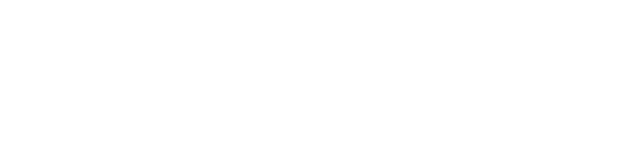
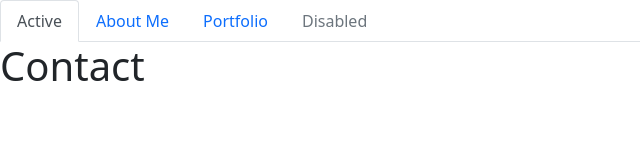
Before and after one commit to Jah495/HW-2-portfolio, a plain HTML site: page Work/contact.html in a window 1280 px wide. Shown: the whole page, without its empty margins (0-640 px from the left). Drawn offline with nearby package versions, Linux system fonts and the light colour scheme.

Commit message:
added navbar with tabs, added bootstrap to all three tabs, connedcted all three tabs to each other with tab bar

```diff
--- a/Work/contact.html
+++ b/Work/contact.html
@@ -4,9 +4,24 @@
     <meta charset="UTF-8">
     <meta name="viewport" content="width=device-width, initial-scale=1.0">
     <title>JohnSite</title>
+    <link href="https://cdn.jsdelivr.net/npm/bootstrap@5.0.0-beta1/dist/css/bootstrap.min.css" rel="stylesheet" integrity="sha384-giJF6kkoqNQ00vy+HMDP7azOuL0xtbfIcaT9wjKHr8RbDVddVHyTfAAsrekwKmP1" crossorigin="anonymous">
 </head>
 <body>
-
+    <ul class="nav nav-tabs">
+        <li class="nav-item">
+          <a class="nav-link active" aria-current="page" href="contact.html">Active</a>
+        </li>
+        <li class="nav-item">
+          <a class="nav-link" href="index.html">About Me</a>
+        </li>
+        <li class="nav-item">
+          <a class="nav-link" href="portfolio.html">Portfolio</a>
+        </li>
+        <li class="nav-item">
+          <a class="nav-link disabled" href="#" tabindex="-1" aria-disabled="true">Disabled</a>
+        </li>
+      </ul>
+<h1>Contact</h1>
 
 </body>
 </html>
```
Also changed, not shown: Work/index.html (+15 -0 lines), Work/portfolio.html (+16 -1 lines), 1 other file.
